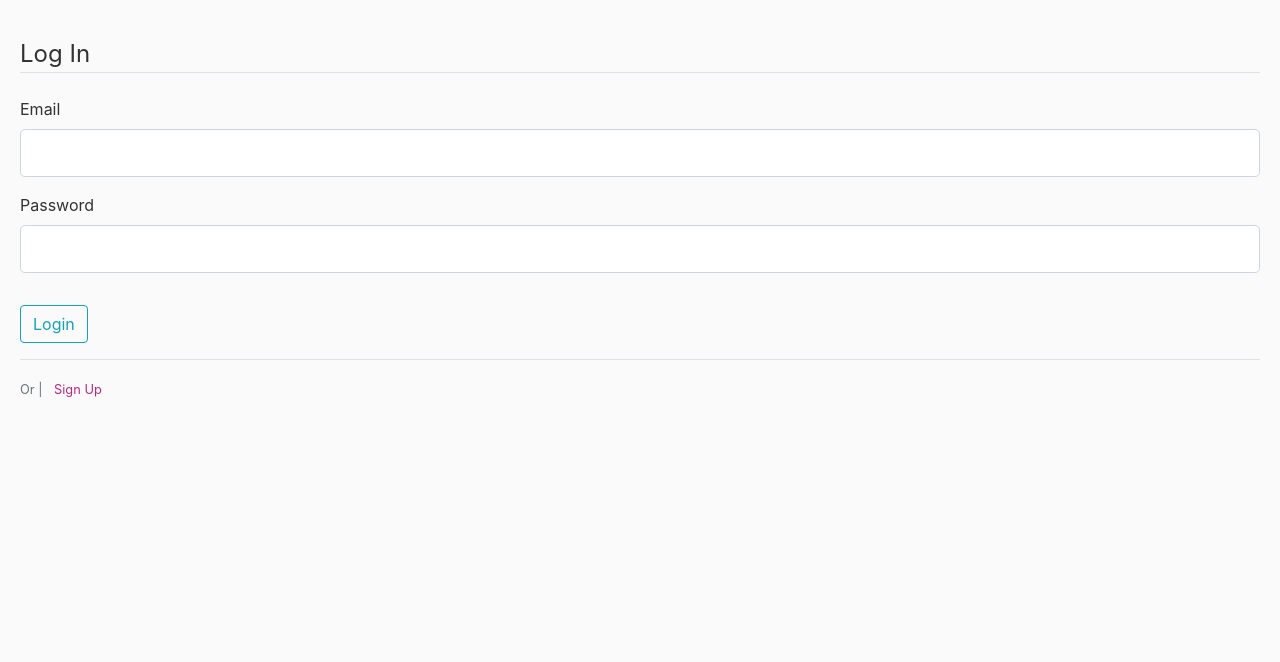
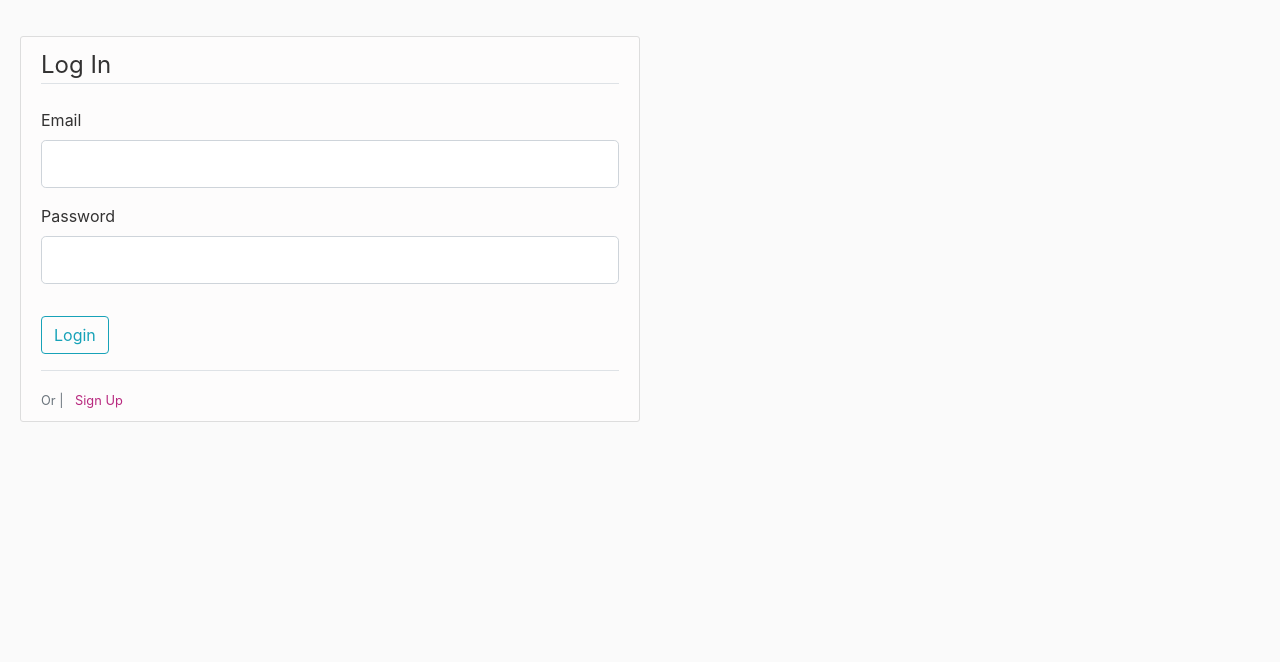
Before and after one commit to adonayab/python_proj1_manager_app, a Flask app: page /login in a window 1280 px wide. Shown: the part 56-718 px from the top of the page. Run offline with Flask 2, Linux system fonts and the light colour scheme; some libraries are stand-ins or nearby versions.

Commit message:
Removed extra licence file and changed the look of the login and sign up pages

```diff
--- a/notes/forms.py
+++ b/notes/forms.py
@@ -8,7 +8,7 @@ class MessageForm(FlaskForm):
   content = TextAreaField('Content', validators=[DataRequired()])
   category = SelectField(
         'Category',
-        choices=[('Urgent','Urgent'), ('General','General'), ('Daily Task','Daily Task')]
+        choices=[('Urgent','Urgent'), ('General','General')]
     )
   shift = SelectField(
         'Shift',
--- a/static/css/style_BS.css
+++ b/static/css/style_BS.css
@@ -86,3 +86,12 @@ a:hover {
 .th-e {
   background-color: #e0e0e0;
 }
+
+.bg-loginout {
+  background: #fdfcfc;
+  padding: 10px 20px;
+  border: 1px solid #dddddd;
+  border-radius: 3px;
+  margin-bottom: 20px;
+  width: 50%;
+}
--- a/templates/login.html
+++ b/templates/login.html
@@ -1,8 +1,9 @@
 {% extends "base.html" %}
 {% block content %}
-<div class="content-section">
+<div class="bg-loginout">
 <form action="" method="post">
-    {{ form.hidden_tag() }} <!-- This is to protect from form forgery-->
+  {{ form.hidden_tag() }}
+  <!-- This is to protect from form forgery-->
   <fieldset class="form-group">
     <legend class="border-bottom mb-4">Log In</legend>
     <div class="form-group">
@@ -36,12 +37,11 @@
     {{ form.submit(class="btn btn-outline-info")}}
   </div>
 </form>
-
-</div>
 <div class="border-top pt-3">
   <small class='text-muted'>
     Or |
     <a class="ml-2" href="{{ url_for ('users.signup')}}">Sign Up</a>
   </small>
 </div>
+</div>
 {% endblock content %}
--- a/templates/messages.html
+++ b/templates/messages.html
@@ -29,9 +29,9 @@
             <form class="unset-form" method="POST" action="/completed/{{ message.id }}">
               <button type="submit" class="btn btn-info btn-sm float-right ml-2">
                 {% if message.status%}
-                  Unmark Completed
+                Unmark Completed
                 {% else %}
-                  Mark Completed
+                Mark Completed
                 {% endif %}
               </button>
           </h4>
--- a/templates/signup.html
+++ b/templates/signup.html
@@ -1,6 +1,6 @@
 {% extends "base.html" %}
 {% block content %}
-<div class="content-section">
+<div class="bg-loginout">
   <form action="" method="post">
     {{ form.hidden_tag() }} <!-- This is to protect from form forgery-->
     <fieldset class="form-group">
```
Also changed, not shown: utils/helpers.py (+4 -4 lines), static/imgs/login.jpg (added). Lines whose indentation alone changed are shown as unchanged.
